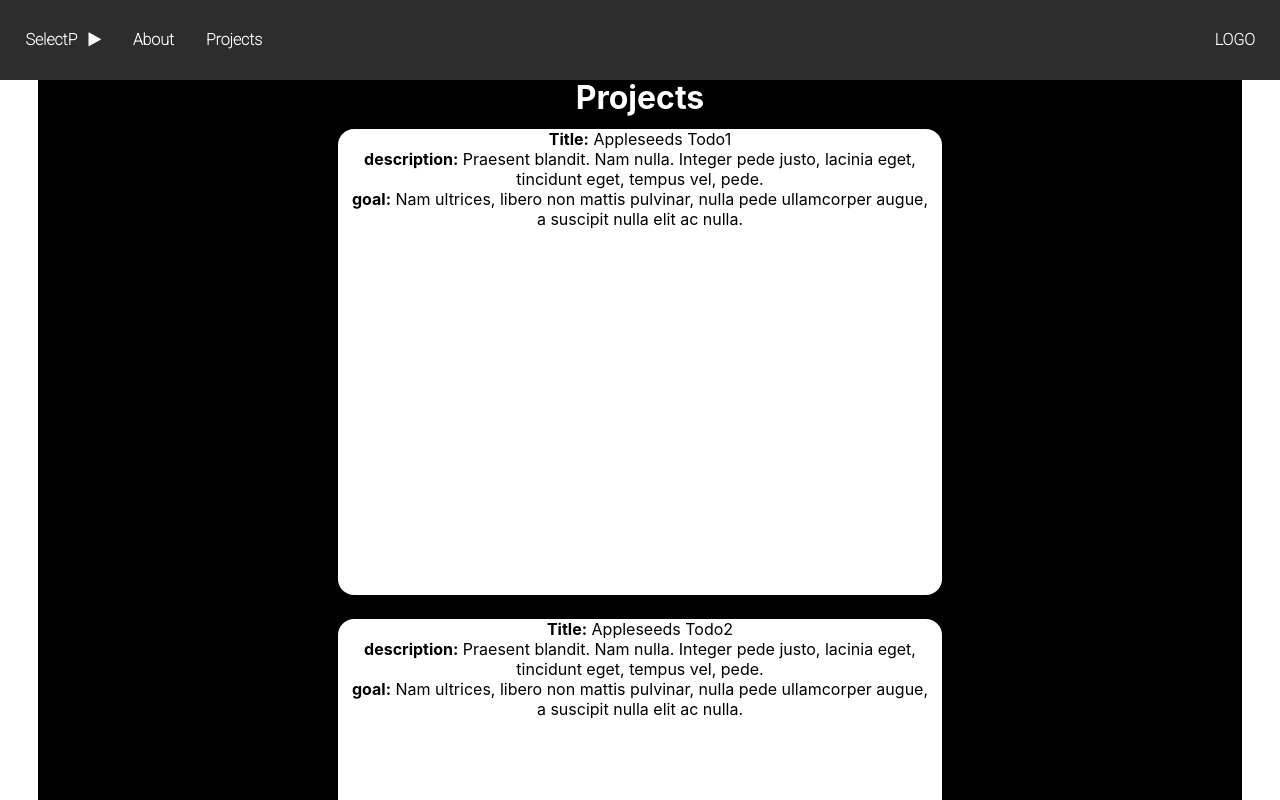
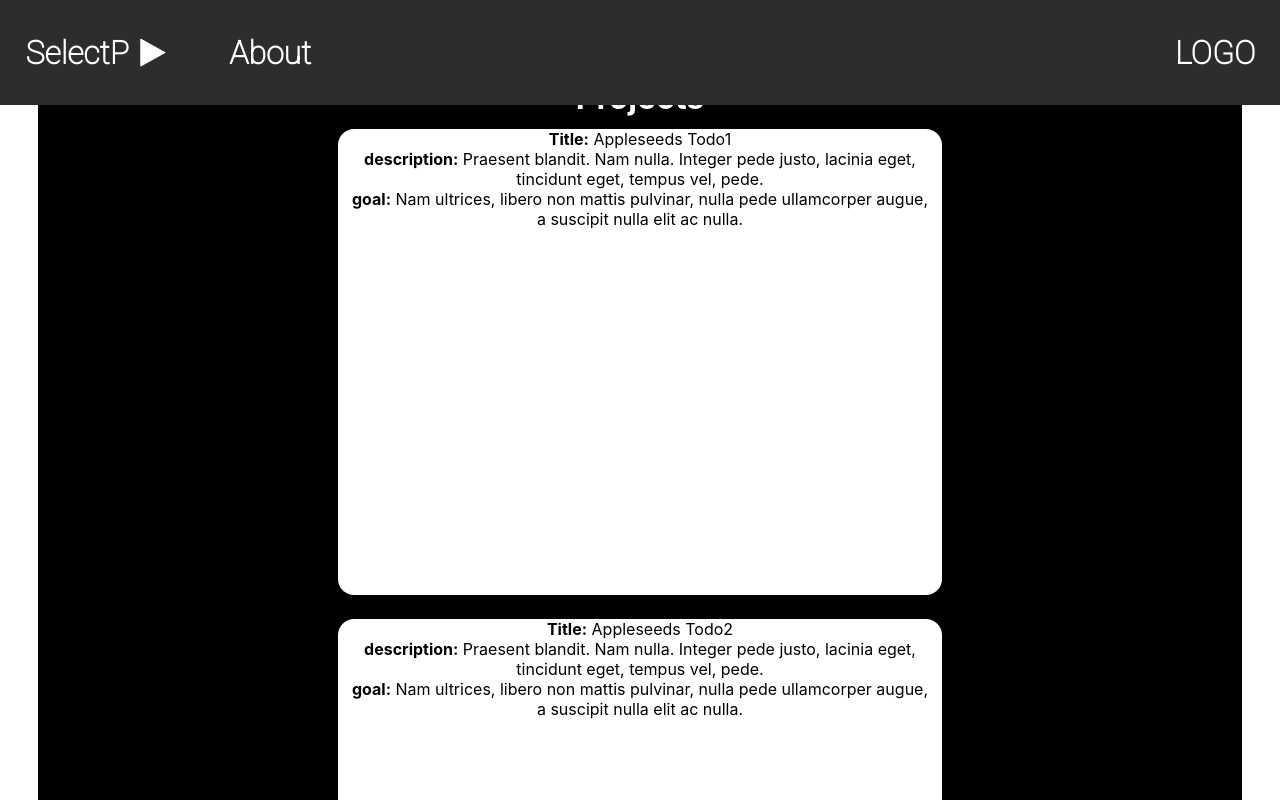
Before and after one commit to morMBen/AppleSeedsTodo_G1, a React (Create React App) app in the folder frontend/: page / in a window 1280 px wide. Shown: the top 800 px of the page. Built offline with nearby package versions, Linux system fonts and the light colour scheme.

Commit message:
TG1-3-Navbar-Default_Mode

```diff
--- a/frontend/src/components/navbar/Navbar.css
+++ b/frontend/src/components/navbar/Navbar.css
@@ -27,7 +27,8 @@
   display: flex;
   font-family: 'Roboto', sans-serif;
   font-weight: 600;
-  height: 5rem;
+  font-size: 2rem;
+  height: 6.563rem;
   width: 100vw;
   justify-content: space-between;
   align-items: center;
--- a/frontend/src/components/navbar/Navbar.tsx
+++ b/frontend/src/components/navbar/Navbar.tsx
@@ -12,7 +12,6 @@ const Navbar = () => {
             <i className='fa fa-play'></i>
           </li>
           <li className='navbar-item'>About</li>
-          <li className='navbar-item'>Projects</li>
         </div>
         <div className='nav-right'>
           <li className='navbar-item logo'>LOGO</li>
```
